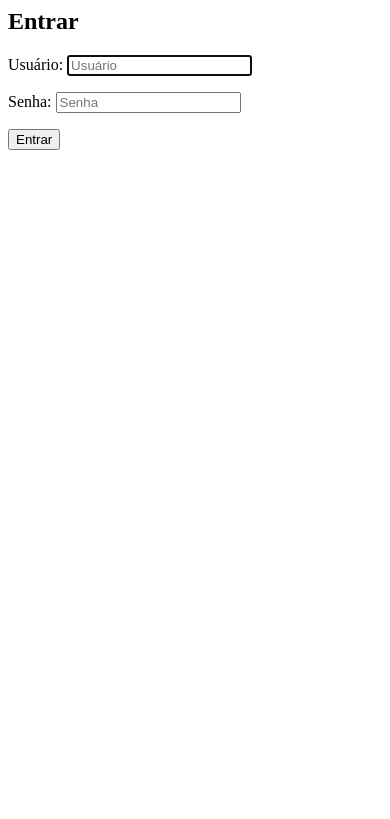
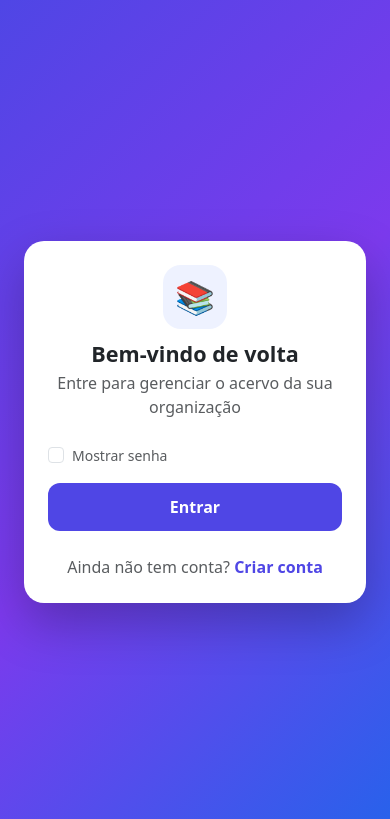
Before and after one commit to PedroDefanti/Full_Stack_Faculdade, a Django app: template provas/P2/Biblioteca-Acervo/templates/login.html in a window 390 px wide. Shown: the top 819 px of the page. Run offline with Django 5.2, Linux system fonts and the light colour scheme; the template is opened without the code that fills it: values that come from a table or form of the project are taken from there, others are empty; some libraries are stand-ins or nearby versions.

Commit message:
feat: melhorar template de login com exibição de erros e opção de mostrar senha

```diff
--- a/provas/P2/Biblioteca-Acervo/templates/login.html
+++ b/provas/P2/Biblioteca-Acervo/templates/login.html
@@ -1,12 +1,30 @@
+{% extends 'auth_base.html' %}
 
+{% block title %}Entrar · Biblioteca{% endblock %}
+{% block titulo %}Bem-vindo de volta{% endblock %}
+{% block subtitulo %}Entre para gerenciar o acervo da sua organização{% endblock %}
 
 {% block content %}
-<h2>Entrar</h2>
-
-<form method="post" class="mt-3 col-md-4">
+<form method="post" novalidate>
     {% csrf_token %}
     <input type="hidden" name="next" value="{{ next }}">
-    {{ form.as_p }}
-    <button type="submit" class="btn btn-primary">Entrar</button>
+
+    {% for erro in form.non_field_errors %}
+        <div class="alert alert-danger py-2">{{ erro }}</div>
+    {% endfor %}
+
+    {% include 'registration/_campo.html' with field=form.username %}
+    {% include 'registration/_campo.html' with field=form.password %}
+
+    <div class="form-check mb-3">
+        <input class="form-check-input" type="checkbox" id="mostrarSenha" data-toggle-senha>
+        <label class="form-check-label small text-muted" for="mostrarSenha">Mostrar senha</label>
+    </div>
+
+    <button type="submit" class="btn btn-auth w-100">Entrar</button>
 </form>
 {% endblock %}
+
+{% block rodape %}
+    Ainda não tem conta? <a href="{% url 'registro' %}" class="auth-link">Criar conta</a>
+{% endblock %}
```
